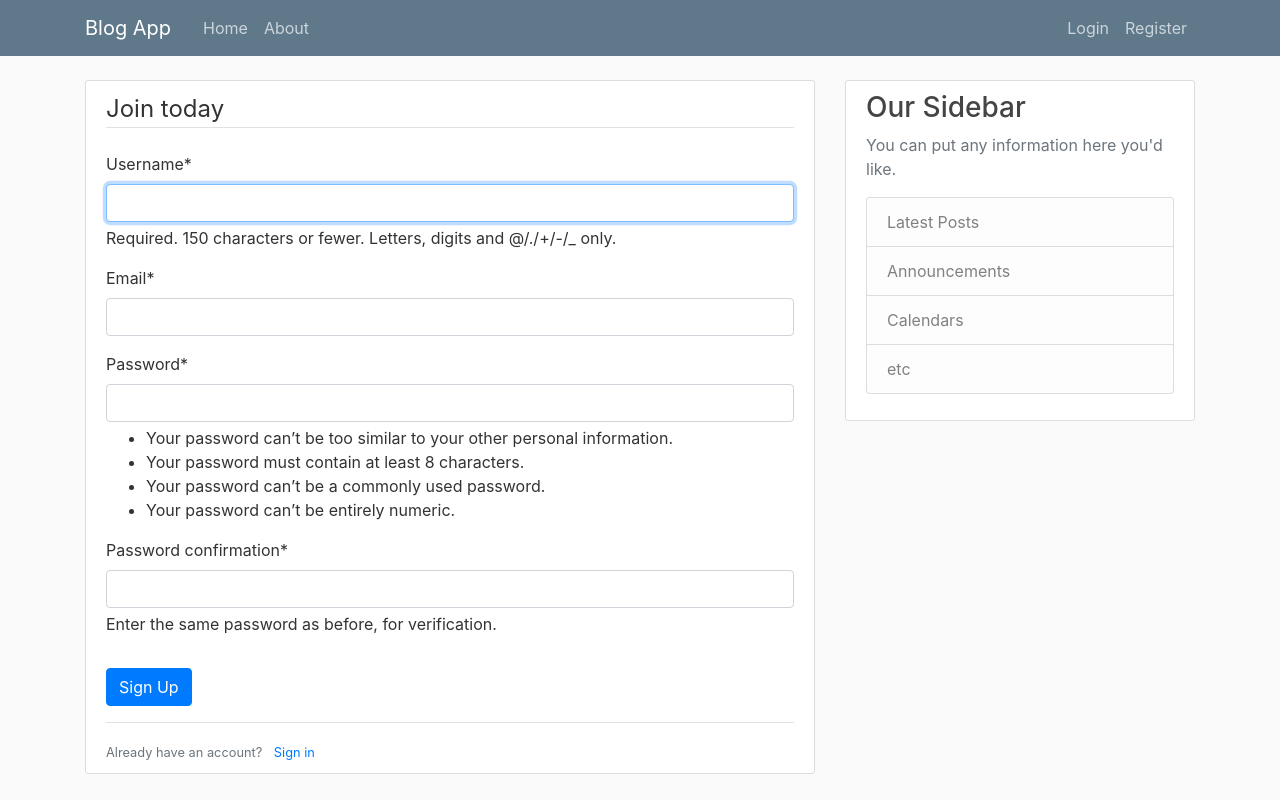
After one commit to ckkositany/IAP-Blog-Post, a Django app: page /register/ in a window 1280 px wide. The commit adds this page. Run offline with Django 5.2, Linux system fonts and the light colour scheme; some libraries are stand-ins or nearby versions.

Commit message:
Creating the register form page

```diff
--- a/Blog_post/Blog/templates/Blog/base.html
+++ b/Blog_post/Blog/templates/Blog/base.html
@@ -16,7 +16,7 @@
     <header class="site-header">
         <nav class="navbar navbar-expand-md navbar-dark bg-steel fixed-top">
           <div class="container">
-            <a class="navbar-brand mr-4" href="{% url 'Blog-home' %}">Django Blog</a>
+            <a class="navbar-brand mr-4" href="{% url 'Blog-home' %}">Blog App</a>
             <button class="navbar-toggler" type="button" data-toggle="collapse" data-target="#navbarToggle" aria-controls="navbarToggle" aria-expanded="false" aria-label="Toggle navigation">
             <span class="navbar-toggler-icon"></span>
             </button>
@@ -37,6 +37,13 @@
       <main role="main" class="container">
         <div class="row">
           <div class="col-md-8">
+            {% if messages %}
+              {% for message in messages %}
+                <div class="alert alert-{{ message.tags }}">
+                  {{ message }}
+                </div>
+              {% endfor %}
+            {% endif %}
             {% block content %}{% endblock %}
           </div>
           <div class="col-md-4">
--- a/Blog_post/Blog_post/settings.py
+++ b/Blog_post/Blog_post/settings.py
@@ -33,6 +33,8 @@ ALLOWED_HOSTS = []
 INSTALLED_APPS = [
     'Blog.apps.BlogConfig',
     'users.apps.UsersConfig',
+    'crispy_forms',
+    'crispy_bootstrap5',
     'django.contrib.admin',
     'django.contrib.auth',
     'django.contrib.contenttypes',
@@ -118,6 +120,8 @@ USE_TZ = True
 # https://docs.djangoproject.com/en/5.0/howto/static-files/
 
 STATIC_URL = 'static/'
+CRISPY_ALLOWED_TEMPLATE_PACKS = "bootstrap5"
+CRISPY_TEMPLATE_PACK = 'bootstrap5'
 
 # Default primary key field type
 # https://docs.djangoproject.com/en/5.0/ref/settings/#default-auto-field
--- a/Blog_post/Blog_post/urls.py
+++ b/Blog_post/Blog_post/urls.py
@@ -15,10 +15,12 @@ Including another URLconf
     2. Add a URL to urlpatterns:  path('blog/', include('blog.urls'))
 """
 from django.contrib import admin
+from users import views as user_views
 from django.urls import path, include
 
 urlpatterns = [
     path('admin/', admin.site.urls),
+    path('register/', user_views.register, name='register'),
     path('', include('Blog.urls')),
 
 ]
--- /dev/null
+++ b/Blog_post/users/forms.py
@@ -0,0 +1,10 @@
+from django import forms
+from django.contrib.auth.models import User
+from django.contrib.auth.forms import UserCreationForm
+
+class UserRegisterForm(UserCreationForm):
+    email = forms.EmailField()
+
+    class Meta:
+        model = User
+        fields = ['username', 'email', 'password1', 'password2']
--- /dev/null
+++ b/Blog_post/users/templates/users/register.html
@@ -0,0 +1,22 @@
+{% extends "Blog/base.html"%}
+{% load crispy_forms_filters %} and {% load crispy_forms_tags %}
+{% block content%}
+   <div class="content-section">
+    <form  method="POST">
+        {% csrf_token%}
+        <fieldset class="form-group">
+            <legend class="border-bottom mb-4">Join today</legend>
+            {{ form| crispy }}
+        </fieldset>
+        <div class="form-group">
+            <button type="submit" class="btn btn-primary">Sign Up</button>
+
+        </div>
+    </form>
+        <div class="border-top pt-3">
+            <small class="text-muted">
+                Already have an account? <a class="ml-2" href="#">Sign in</a>
+            </small>
+        </div>
+   </div>
+{% endblock content%}
--- a/Blog_post/users/views.py
+++ b/Blog_post/users/views.py
@@ -1,8 +1,18 @@
-from django.shortcuts import render
-from django.contrib.auth.forms import UserCreationForm
+from django.shortcuts import render, redirect
+from .forms import UserRegisterForm
+from django.contrib import messages
 
 
 #creating the users register view
 def register(request):
-    form = UserCreationForm()
+    # validating the form
+    if request.method == 'POST':
+        form = UserRegisterForm(request.POST)
+        if form.is_valid():
+            form.save()
+            username = form.cleaned_data.get('username')
+            messages.success(request, f'Account created for {username}!')
+            return redirect('Blog-home')
+    else:
+        form = UserRegisterForm()
     return render(request, 'users/register.html', {'form': form})
```
Also changed, not shown: Blog_post/db.sqlite3.
